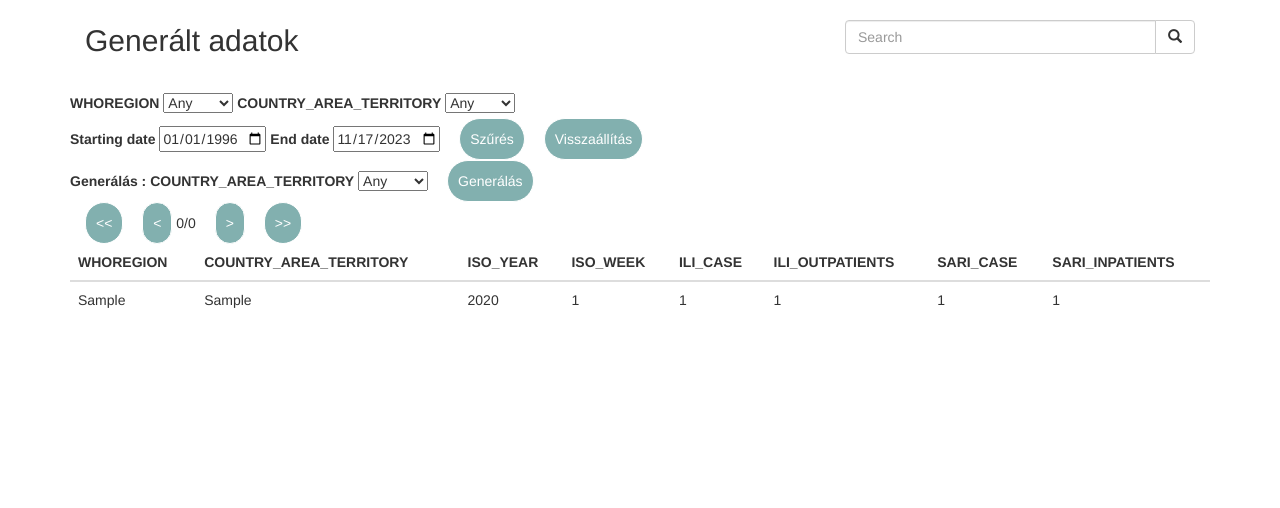
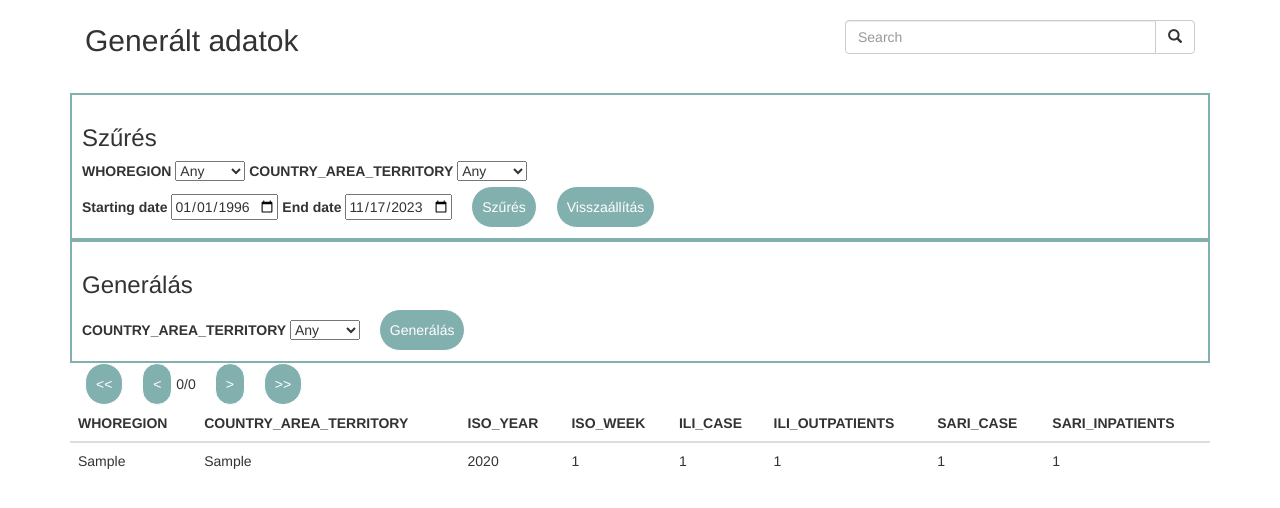
Before and after one commit to zsoltkovacs94/koffein-flu-prediction, a Django app: page /gen in a window 1280 px wide. Shown: the part 52-560 px from the top of the page. Run offline with Django 4.2, Linux system fonts and the light colour scheme; tables that the repository leaves empty hold one stand-in row (values such as "Sample post"); some libraries are stand-ins or nearby versions.

Commit message:
Szűrés és generálás láthatóbb elkülönítése.

```diff
--- a/koffein_flu_prediction/website/static/style.css
+++ b/koffein_flu_prediction/website/static/style.css
@@ -1,4 +1,7 @@
-
+.doboz{
+    border: 2px solid rgb(130, 176, 175);
+    padding: 10px;
+}
 .navbar{
     background-color: rgb(130, 176, 175);
     color: white;
--- a/koffein_flu_prediction/website/templates/index.html
+++ b/koffein_flu_prediction/website/templates/index.html
@@ -55,6 +55,8 @@
     <form method="post">
         {% csrf_token %}
         <!--Példa szűrés felület-->
+        <div class="doboz">
+            <h3>Szűrés</h3>
             <label for="WHOREGION">WHOREGION</label>
             <select name="WHOREGION" id="WHOREGION">
                 <option value="Any">Any</option>
@@ -76,8 +78,10 @@
             <input type="date" name="endDate" id="endDate" min="1996-01-01" max="{{ date }}" value="{{ date }}">
             <button type="submit" name="filter" class="frissites">Szűrés</button>
             <button type="submit" name="reset" class="frissites">Visszaállítás</button>
-        <br>
-        <label for="gencoarte">Generálás : COUNTRY_AREA_TERRITORY</label>
+        </div>
+        <div class="doboz">
+            <h3>Generálás</h3>
+            <label for="gencoarte">COUNTRY_AREA_TERRITORY</label>
             <select name="gencoarte" id="gencoarte">
                 <option value="Any">Any</option>
                 {% for item in gencoarte %}
@@ -90,6 +94,7 @@
             <p>{{ genmessage }}</p>
             <br>
             {% endif %}
+        </div>
         <button type="submit" name="backMore" class="frissites"><<</button>
         <button type="submit" name="back" class="frissites"><</button>
         <span>{{ page }}/{{ maxpage }}</span>
--- a/koffein_flu_prediction/website/templates/tanulo.html
+++ b/koffein_flu_prediction/website/templates/tanulo.html
@@ -59,6 +59,8 @@
     <form method="post">
         {% csrf_token %}
         <!--Példa szűrés felület-->
+        <div class="doboz">
+            <h3>Szűrés</h3>
         <label for="WHOREGION">WHOREGION</label>
         <select name="WHOREGION" id="WHOREGION">
             <option value="Any">Any</option>
@@ -80,7 +82,7 @@
         <input type="date" name="endDate" id="endDate" min="1996-01-01" max="{{ date }}" value="{{ date }}">
         <button type="submit" name="filter" class="frissites">Szűrés</button>
         <button type="submit" name="reset" class="frissites">Visszaállítás</button>
-        <br>
+        </div>
         <button type="submit" name="backMore" class="frissites"><<</button>
         <button type="submit" name="back" class="frissites"><</button>
         <span>{{ page }}/{{ maxpage }}</span>
--- a/koffein_flu_prediction/website/views.py
+++ b/koffein_flu_prediction/website/views.py
@@ -14,7 +14,6 @@ def gen(request):
     if request.method == 'POST' and 'generate' in request.POST:
         genmessage = prediction_handler.predict(request.POST.get('gencoarte'))
     database = generalt_adatok.objects.all()
-    print(database)
     return render(request, 'index.html', {'current': database,
                                           'region': generalt_adatok.objects.all().values('WHOREGION').distinct().order_by('WHOREGION'),
                                           'coarte': generalt_adatok.objects.all().values('COUNTRY_AREA_TERRITORY').distinct().order_by('COUNTRY_AREA_TERRITORY'),
```
Lines whose indentation alone changed are shown as unchanged.
